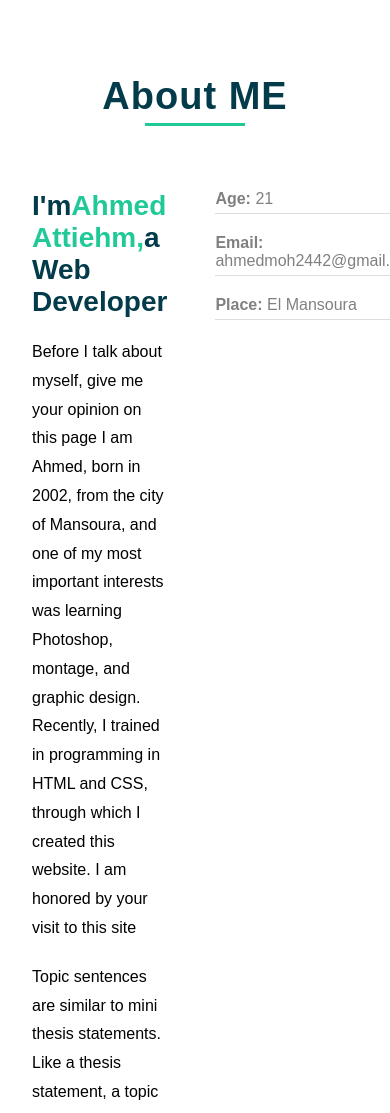
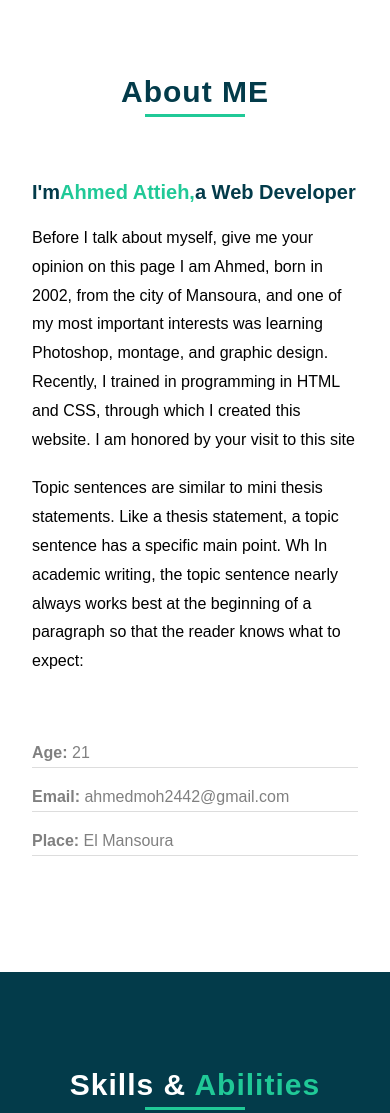
Before and after one commit to ahmedattieh/Attieh, a PHP site: page / in a window 390 px wide; the page is wider, and only the part inside the window is pictured. Shown: the part 865-1978 px from the top of that part. Run offline with PHP 8.4, Linux system fonts and the light colour scheme.

Commit message:
Add files via upload

```diff
--- a/index.html
+++ b/index.html
@@ -62,7 +62,7 @@
                 <hr>
                 <div class="about-content">
                     <div class="col-1">
-                        <h3>I'm<span class="text-primary">Ahmed Attiehm,</span>a Web Developer</h3>
+                        <h3>I'm<span class="text-primary">Ahmed Attieh,</span>a Web Developer</h3>
                         <p>
                             Before I talk about myself, give me your opinion on this page
                             I am Ahmed, born in 2002, from the city of Mansoura, and one of my most important interests was learning Photoshop, montage, and graphic design. Recently, I trained in programming in HTML and CSS, through which I created this website.
--- a/style.css
+++ b/style.css
@@ -424,3 +424,98 @@ header .header-content  img {
 }
 
 /* Contact End */
+
+/* Footer Start */
+#footer {
+    background-color: #222;
+    color: #fff;
+    padding: 1rem 0;
+    text-align: center;
+}
+/*Footer End*/
+
+/* Tablet Responsive */
+@media (max-width: 768px) {
+  #home .navbar nav {
+    display: block;
+    text-align: center;
+  }
+
+  #home .navbar nav ul {
+    margin-top: 20px;
+  }
+
+  #home .navbar nav ul a {
+    margin: 0 8px;
+  }
+
+  #home .header-content {
+    grid-template-columns: 1fr;
+  }
+  #home .header-content .content-text {
+    margin-bottom: 0rem;
+    margin-top: 5rem;
+  }
+  #home .header-content h1 {
+    font-size: 50px;
+  }
+  header .header-content img {
+    max-width: 350px;
+    margin: auto;
+  }
+
+  #about .about-content,
+  #contact .row {
+    grid-template-columns: 1fr;
+    row-gap: 3rem;
+  }
+  #skills .skills-content .row,
+  #services .row,
+  #portfolio {
+    grid-template-columns: repeat(2, 1fr);
+  }
+
+  #contact .row img {
+    max-width: 250px;
+    margin: auto;
+  }
+
+}
+
+/* Mobile Responsive */
+@media (max-width: 528px) {
+    #home .header-content h1 {
+        font-size: 30px;
+    }
+
+    #home .header-content p span,
+    #home .header-content .title {
+        font-size: 16px;
+    }
+
+    header .header-content img {
+        margin-top: 2rem;
+    }
+
+
+#about h2,
+#skills h2,
+#services h2,
+#portfolio h2,
+#contact h2 {
+    font-size: 30px;
+}
+#about .about-content .col-1 h3 {
+    font-size: 20px;
+}
+#skills .skills-content .row,
+  #services .row,
+  #portfolio {
+    grid-template-columns: 1fr;
+}
+
+#contact .row {
+    padding: 2rem 1rem;
+}
+
+}
```
